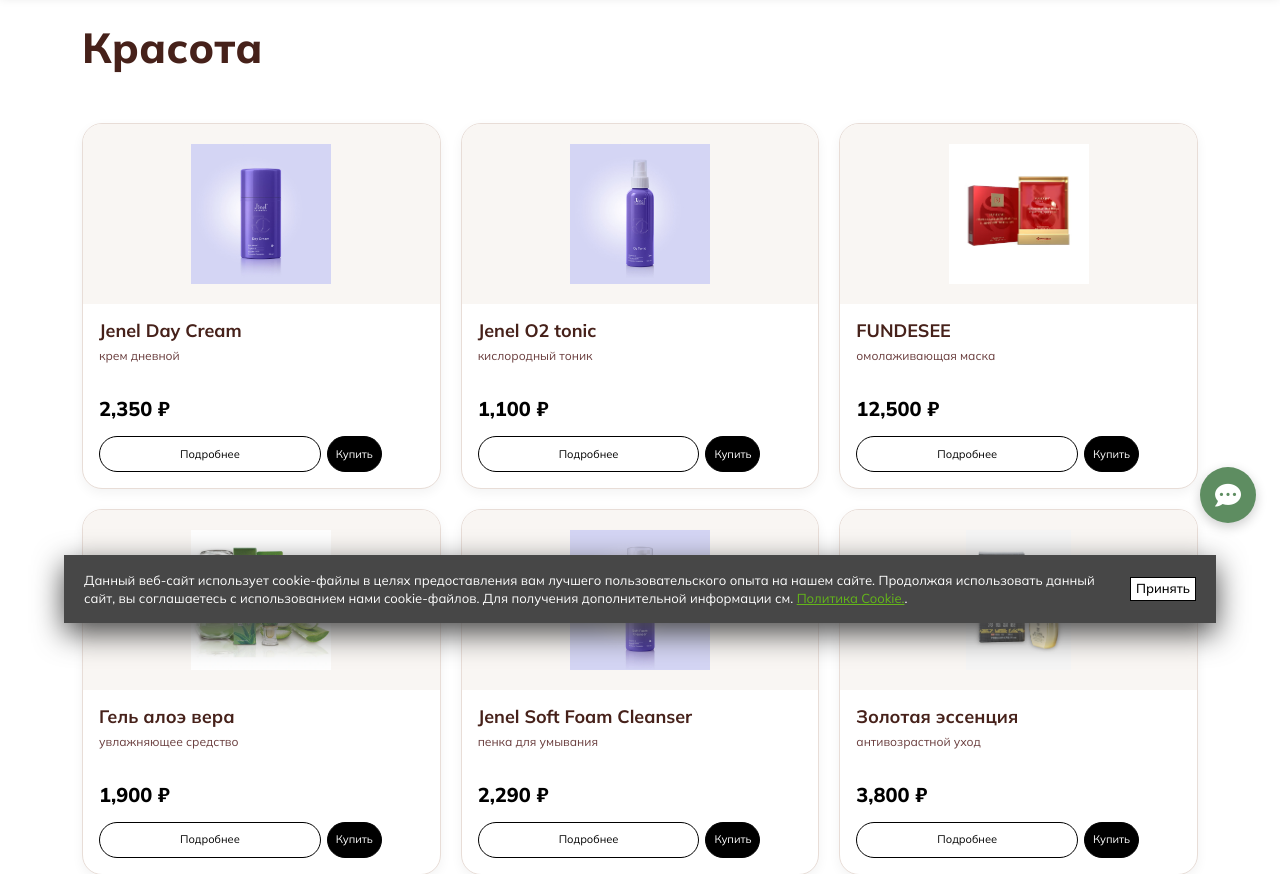
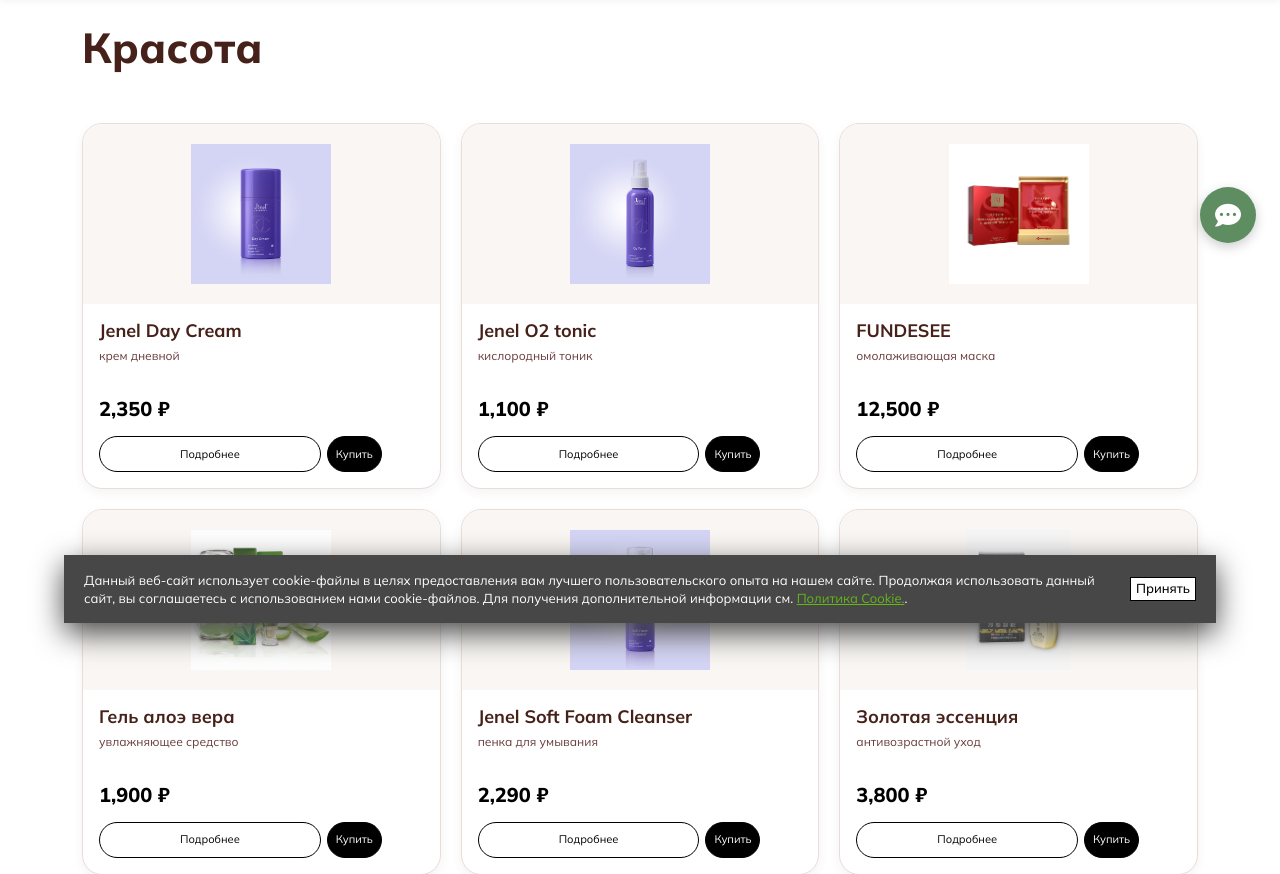
Before and after one commit to Ekaterina044/formula04, a PHP site: page /beauty.html in a window 1280 px wide. Shown: the part 157-1031 px from the top of the page. Run offline with PHP 8.4, Linux system fonts and the light colour scheme.

Commit message:
Update style.css

```diff
--- a/style.css
+++ b/style.css
@@ -985,7 +985,7 @@ img {
 }
 
 .support-chat.near-footer {
-    bottom: 120px;
+    bottom: 400px;
 }
 
 .chat-icon {
```
